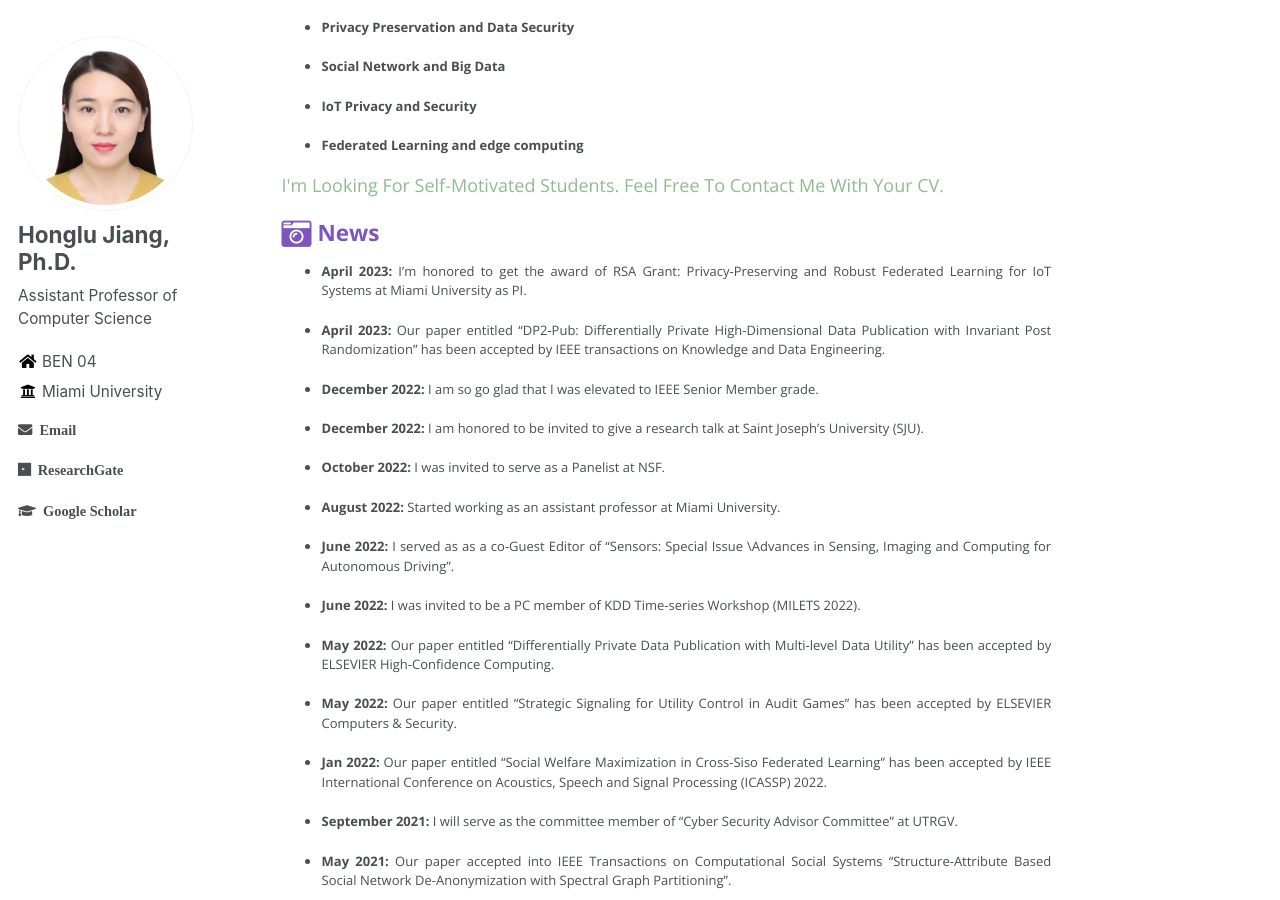
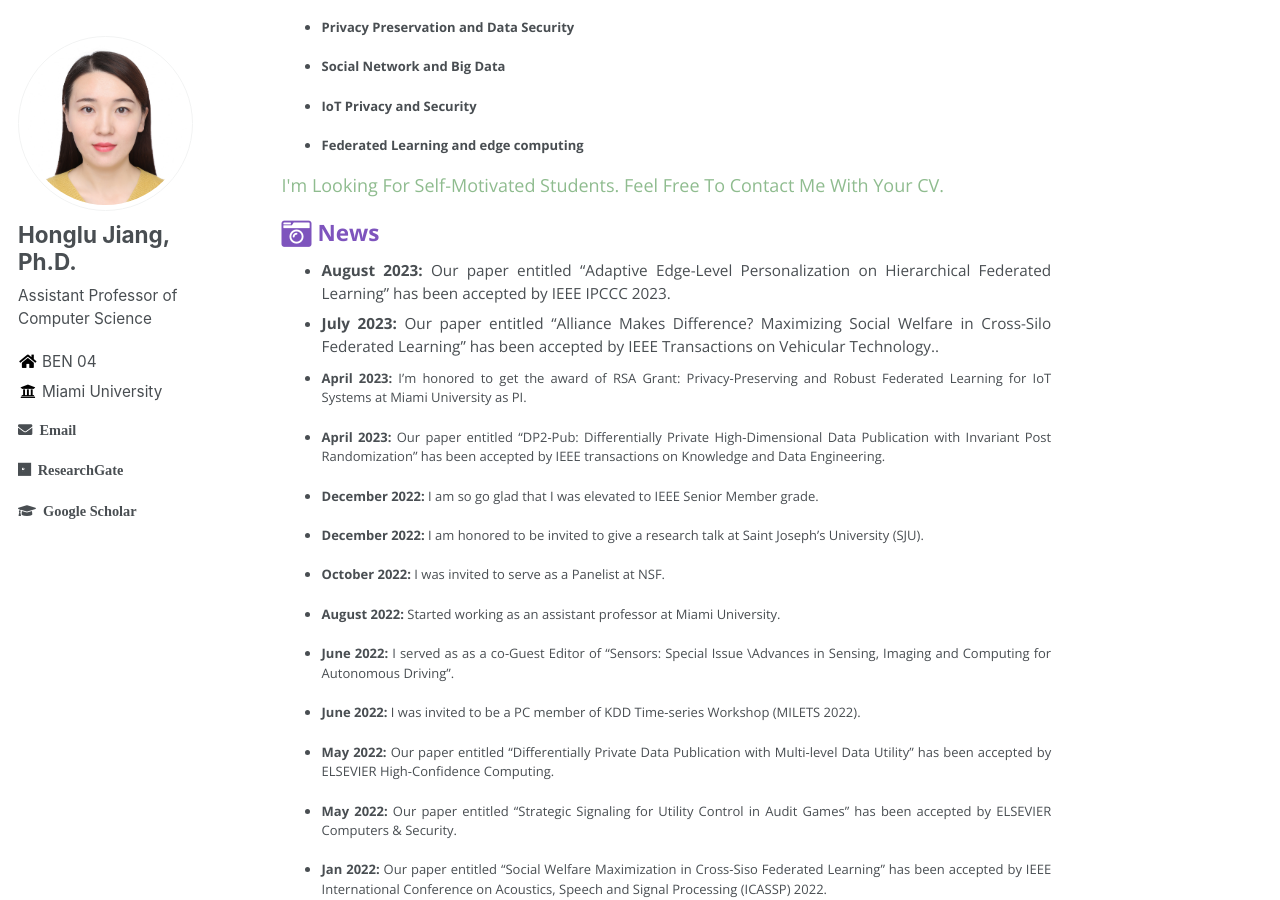
Before and after one commit to hljiang0720/hljiang.github.io, a Jekyll site: the page built from _pages/about.md, in a window 1280 px wide and 900 px high, scrolled down 323 px. Built offline with Jekyll 4.4.1, drawn with Linux system fonts in a browser that asks for light colours.

Commit message:
Update about.md

```diff
--- a/_pages/about.md
+++ b/_pages/about.md
@@ -34,9 +34,11 @@
 
 <h3><i class="fa fa-camera-retro fa-lg" aria-hidden="true"></i> News</h3>
 
+ * **August 2023:** Our paper entitled “Adaptive Edge-Level Personalization on Hierarchical Federated Learning" has been accepted by IEEE IPCCC 2023.
+ * **July 2023:** Our paper entitled “Alliance Makes Difference? Maximizing Social Welfare in Cross-Silo Federated Learning" has been accepted by IEEE Transactions on Vehicular Technology..
  * **April 2023:** I'm honored to get the award of RSA Grant: Privacy-Preserving and Robust Federated Learning for IoT Systems at Miami University as PI.
 
- * **April 2023:** Our paper entitled “DP2-Pub: Differentially Private High-Dimensional Data Publication with Invariant Post Randomization" has been accepted by IEEE transactions on Knowledge and Data   Engineering.
+ * **April 2023:** Our paper entitled “DP2-Pub: Differentially Private High-Dimensional Data Publication with Invariant Post Randomization" has been accepted by IEEE transactions on Knowledge and Data Engineering.
 
  * **December 2022:** I am so go glad that I was elevated to IEEE Senior Member grade.
 
```
